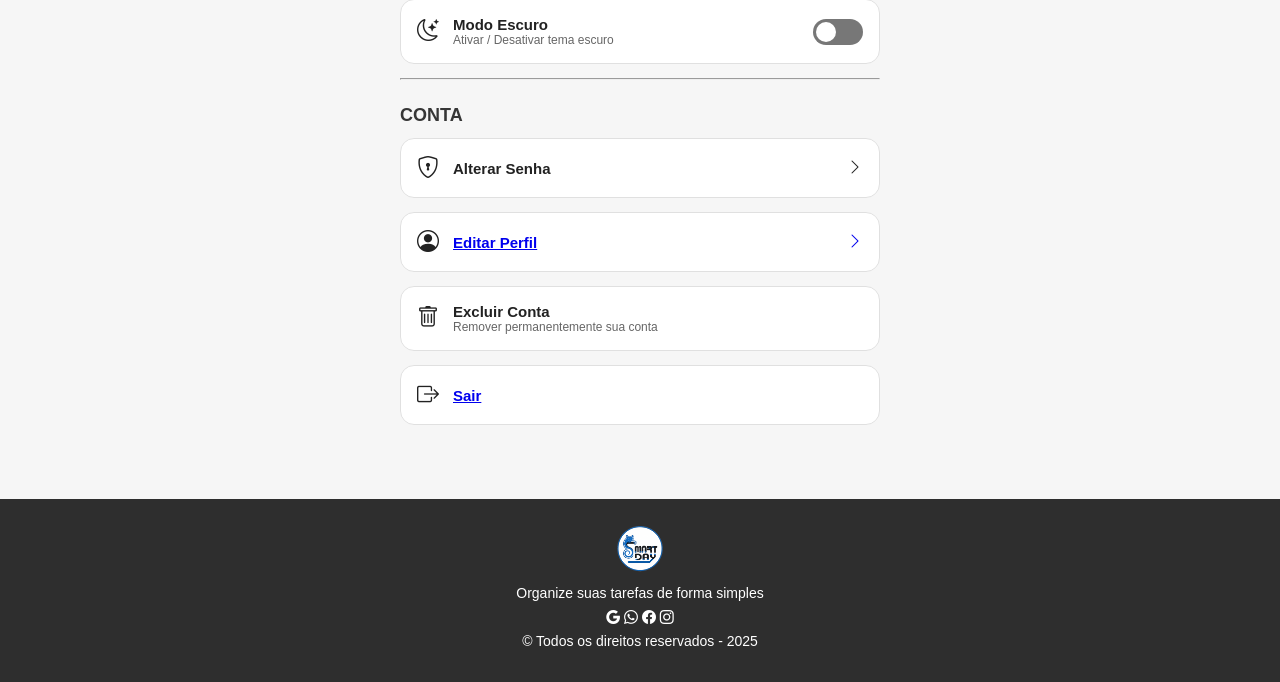
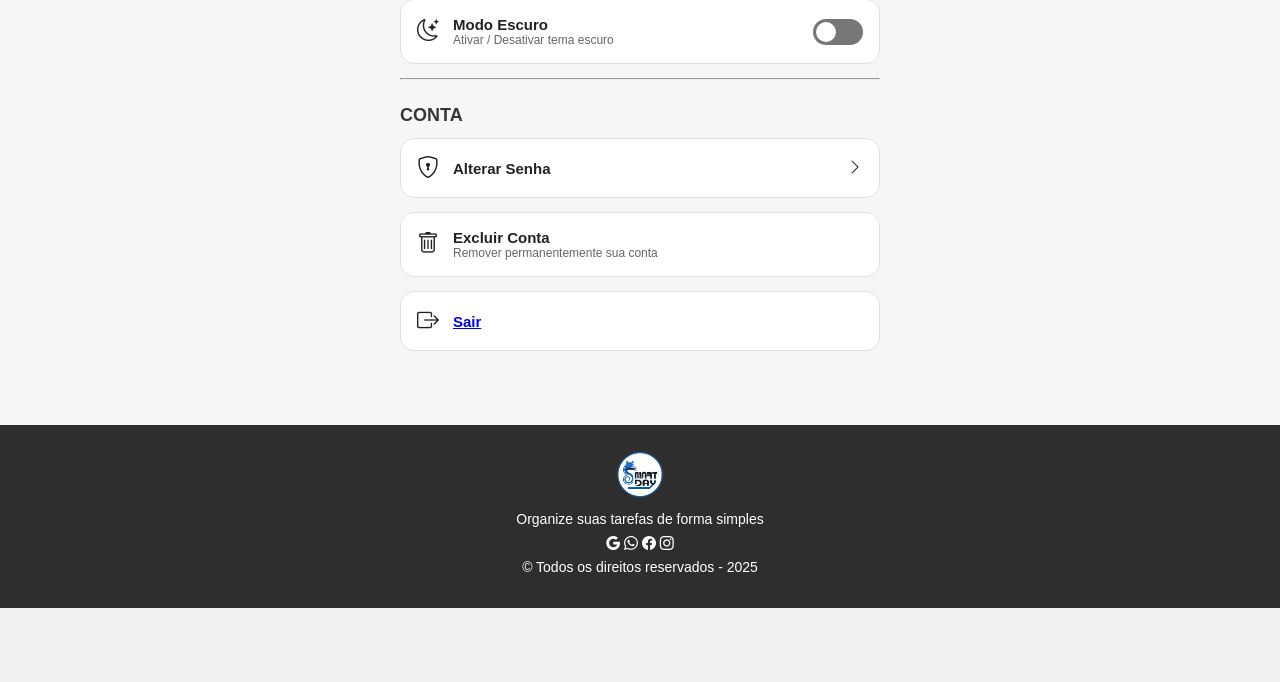
Before and after one commit to Ullian-Pirana/Smart-Day--TCC-, a Django app: page /configuracoes/ in a window 1280 px wide. Shown: the part 199-881 px from the top of the page. After the commit the page ends 807 px from the top, so only its background shows below. Run offline with Django 5.2, Linux system fonts and the light colour scheme; a user stored in the database is signed in; data comes from the database, SQL or seed files in the repository.

Commit message:
retirada de bugs e erros, principalmente nas configurações, aonde a parte do "editar perfil" fora excluida, por já existir um campo meu perfil. na parte de perfil, fora modificado apenas questões relacionadas a escrita. E no gitignore, a adição da pasta uploads de perfil, pois não é interessante que no código fonte haja as fotos de todos os usuarios que ja foram adicionados

```diff
--- a/SmartDayProj/SmartDayApp/templates/configuracoes.html
+++ b/SmartDayProj/SmartDayApp/templates/configuracoes.html
@@ -45,16 +45,6 @@
         <i class="bi bi-chevron-right"></i>
     </div>
 
-    <!-- Editar Perfil -->
-    <a href="{% url 'perfil' %}" class="config-item link">
-        <div class="left">
-            <i class="bi bi-person-circle"></i>
-            <div>
-                <p class="titulo-opcao">Editar Perfil</p>
-            </div>
-        </div>
-        <i class="bi bi-chevron-right"></i>
-    </a>
 
     <!-- Excluir conta -->
     <div class="config-item link logout" id="btnExcluirConta">
```
Also changed, not shown: SmartDayProj/SmartDayApp/templates/perfil.html (+2 -7 lines), 1 other file.
